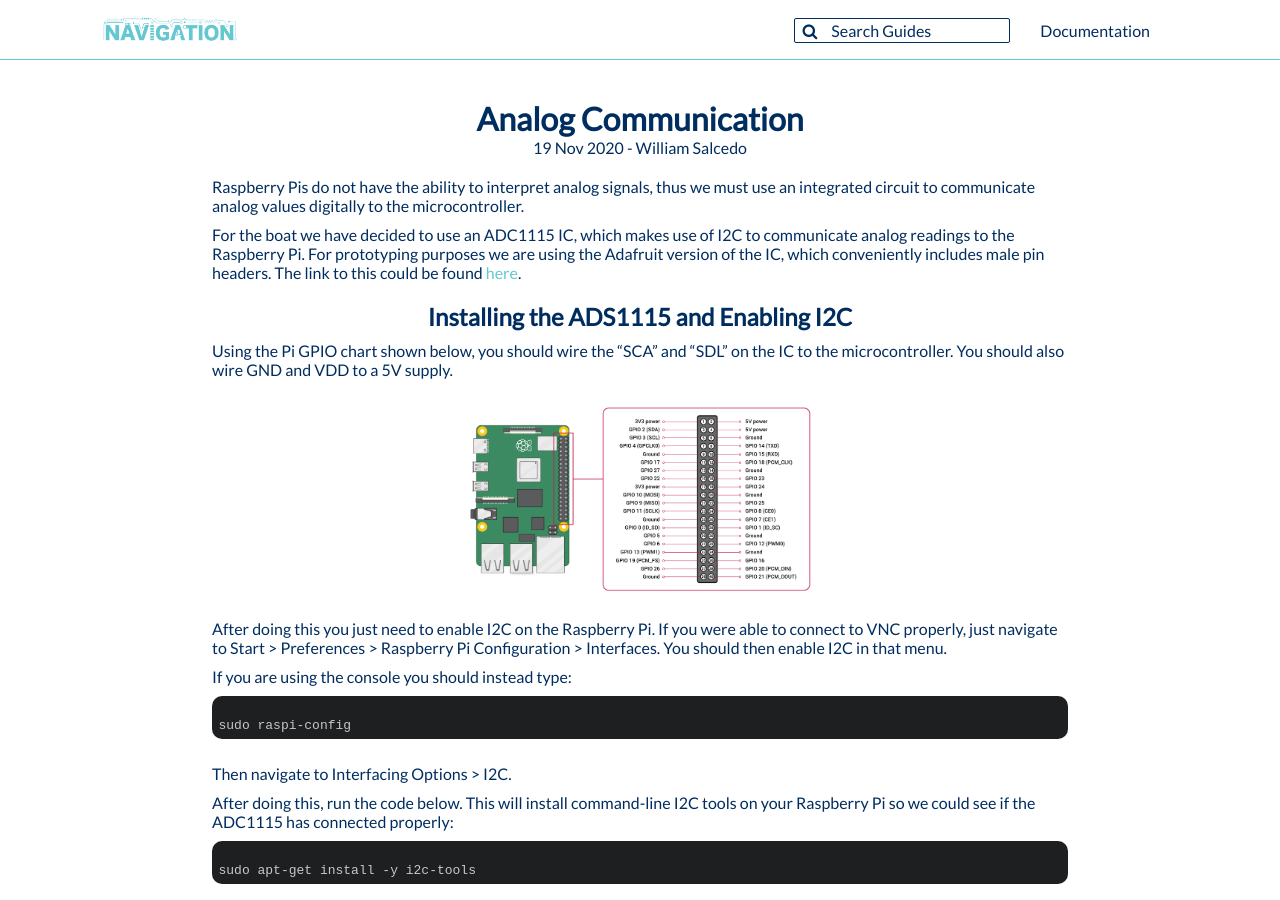
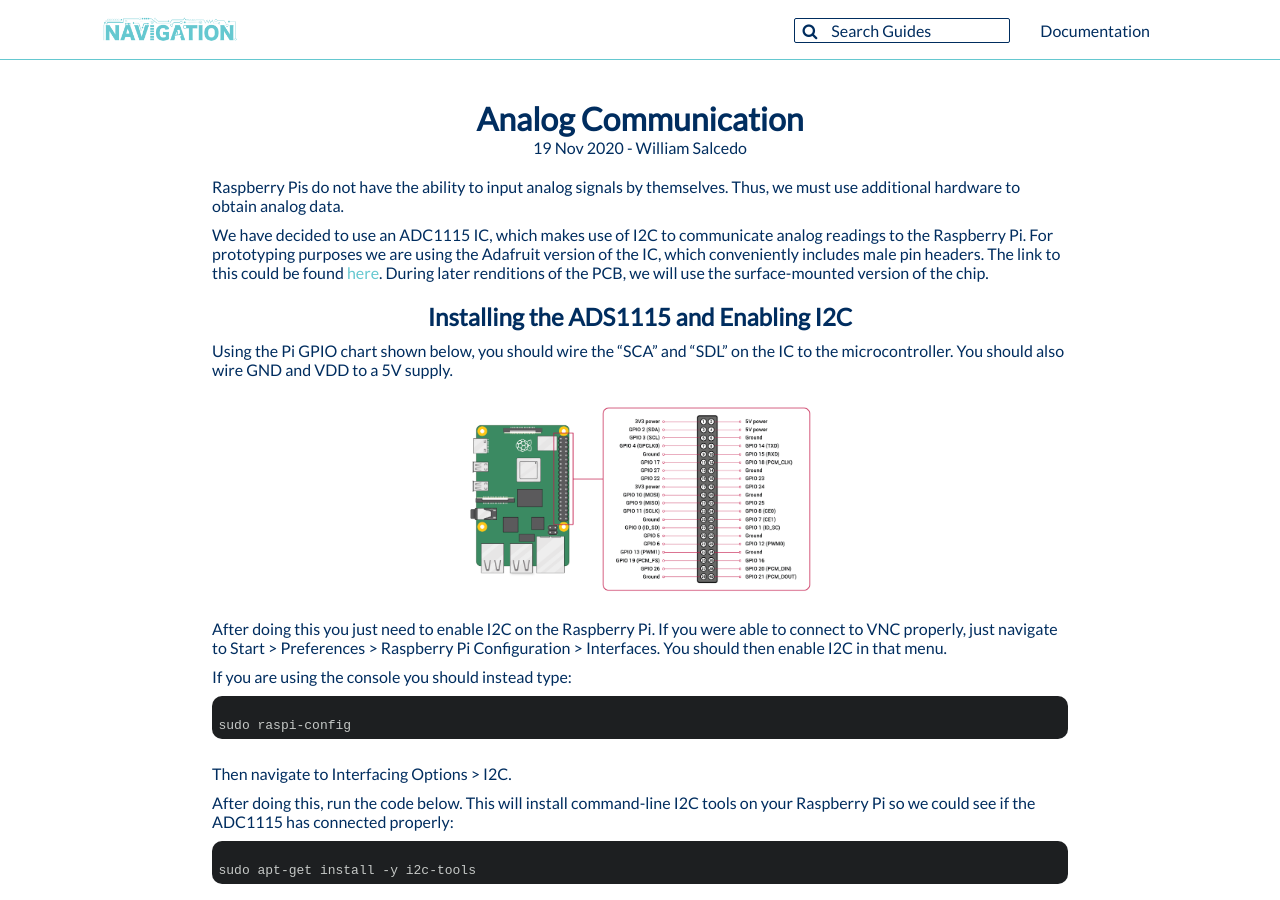
Before and after one commit to CUSail-Navigation/intrasite, a Jekyll site: the page built from _posts/2020-11-19-analogpi.md, in a window 1280 px wide and 900 px high. Built offline with Jekyll 4.4.1, drawn with Linux system fonts in a browser that asks for light colours.

Commit message:
Fixing my terrible grammar

```diff
--- a/_posts/2020-11-19-analogpi.md
+++ b/_posts/2020-11-19-analogpi.md
@@ -10,9 +10,9 @@
 <script src="{{site.baseurl}}/js/highlight.pack.js"></script>
 <script>hljs.initHighlightingOnLoad();</script>
 
-Raspberry Pis do not have the ability to interpret analog signals, thus we must use an integrated circuit to communicate analog values digitally to the microcontroller.
+Raspberry Pis do not have the ability to input analog signals by themselves. Thus, we must use additional hardware to obtain analog data.
 
-For the boat we have decided to use an ADC1115 IC, which makes use of I2C to communicate analog readings to the Raspberry Pi. For prototyping purposes we are using the Adafruit version of the IC, which conveniently includes male pin headers. The link to this could be found [here](https://www.adafruit.com/product/1085).
+We have decided to use an ADC1115 IC, which makes use of I2C to communicate analog readings to the Raspberry Pi. For prototyping purposes we are using the Adafruit version of the IC, which conveniently includes male pin headers. The link to this could be found [here](https://www.adafruit.com/product/1085). During later renditions of the PCB, we will use the surface-mounted version of the chip.
 
 ## Installing the ADS1115 and Enabling I2C
 Using the Pi GPIO chart shown below, you should wire the "SCA" and "SDL" on the IC to the microcontroller. You should also wire GND and VDD to a 5V supply.
```
